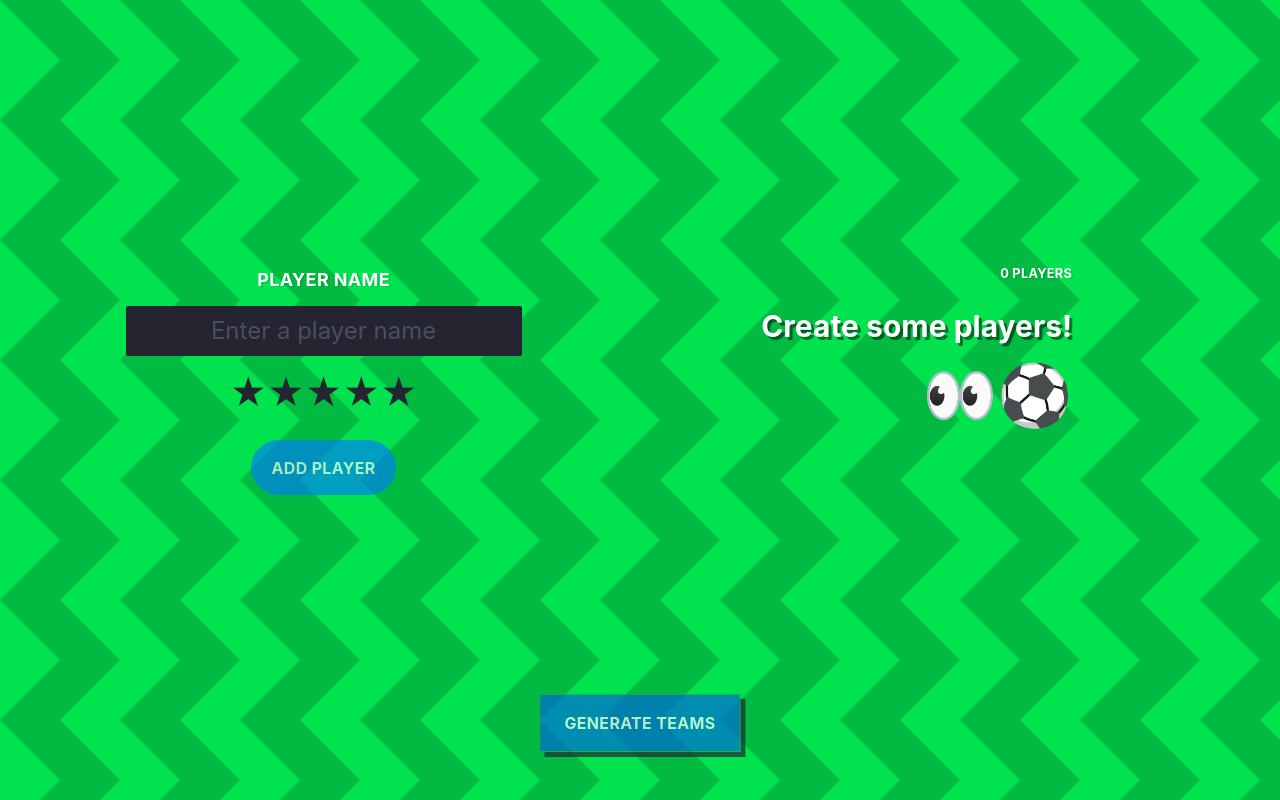
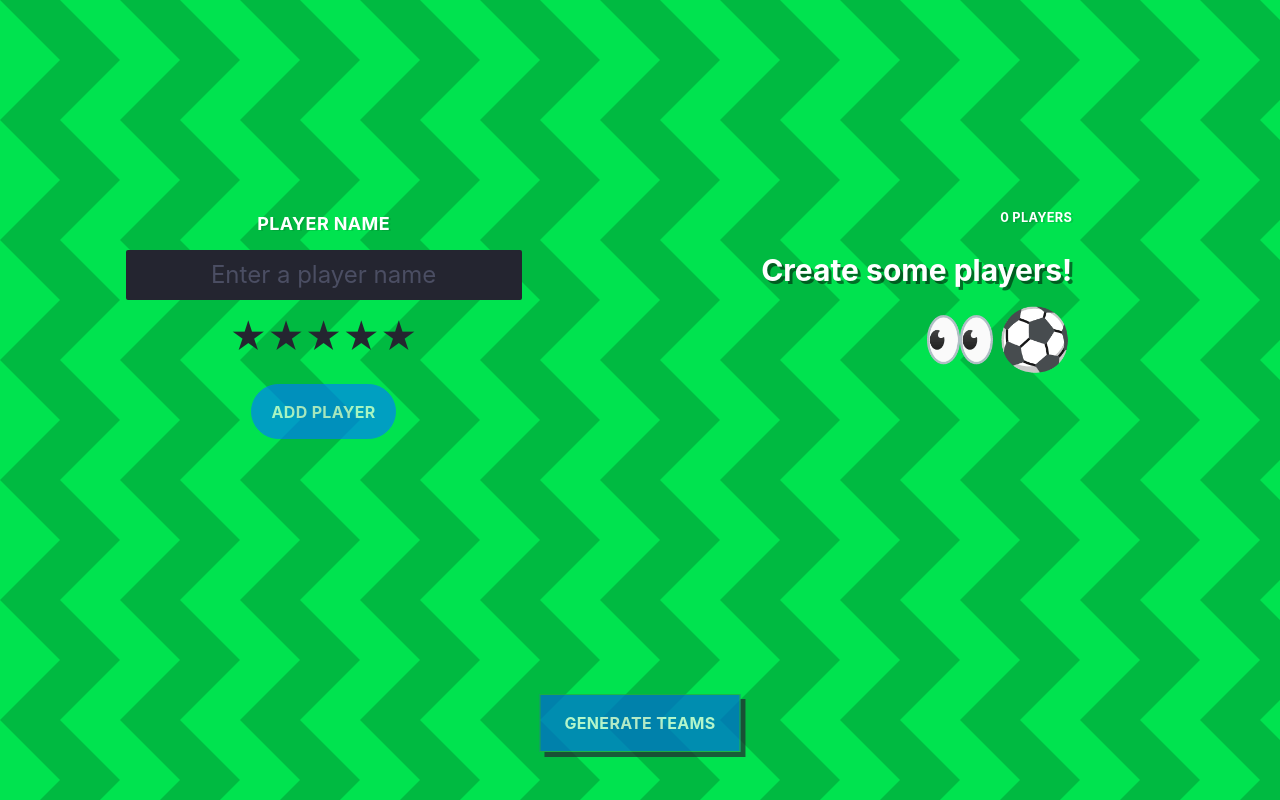
Before and after one commit to LewisAlderman/Fair-Teams, a React (Create React App) app in the folder fair-teams/: page / in a window 1280 px wide. Built offline with nearby package versions, Linux system fonts and the light colour scheme.

Commit message:
Better evaluation of top padding on wide layout for initial containers

```diff
--- a/fair-teams/src/index.css
+++ b/fair-teams/src/index.css
@@ -175,7 +175,7 @@ body {
     display: flex;
     flex-wrap: wrap;
     align-items: flex-start;
-    padding: calc(100vw / 5) 2em 0; }
+    padding: 25vmin 2em 0; }
     body .app-container #generate {
       order: 1;
       padding: 1em 1.5em;
--- a/fair-teams/src/style.scss
+++ b/fair-teams/src/style.scss
@@ -93,7 +93,7 @@ body {
 		display: flex;
 		flex-wrap: wrap;
 		align-items: flex-start;
-		padding: calc(100vw / 5) 2em 0;
+		padding: 25vmin 2em 0;
 
 		#generate {
 			order: 1;
```
Also changed, not shown: 2 other files (tests, documents, lock files or other folders).
